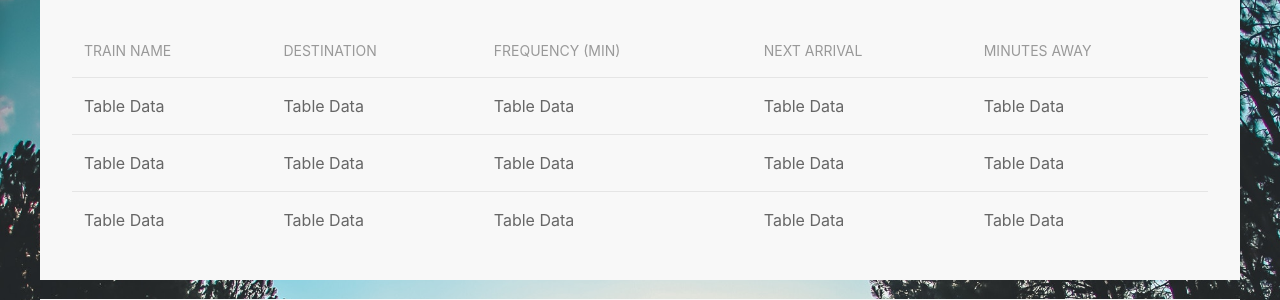
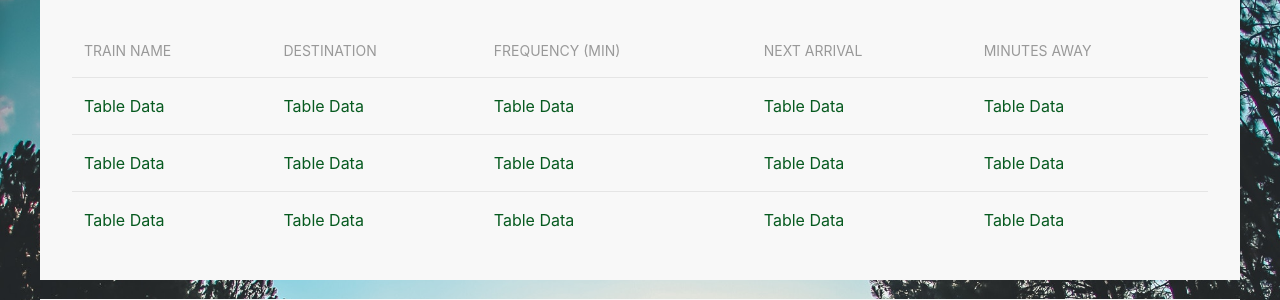
Before and after one commit to Sapulsic/TrainTime, a plain HTML site: page index.html in a window 1280 px wide. Shown: the part 296-596 px from the top of the page. Drawn offline with nearby package versions, Linux system fonts and the light colour scheme.

Commit message:
style changes

```diff
--- a/assets/css/style.css
+++ b/assets/css/style.css
@@ -17,7 +17,7 @@ html, body {
 
 body {
     margin: 0 auto;
-    /* color:rgb(6, 90, 31); */
+    color:rgb(6, 90, 31);
 }
 
 #mainContainer {
```
